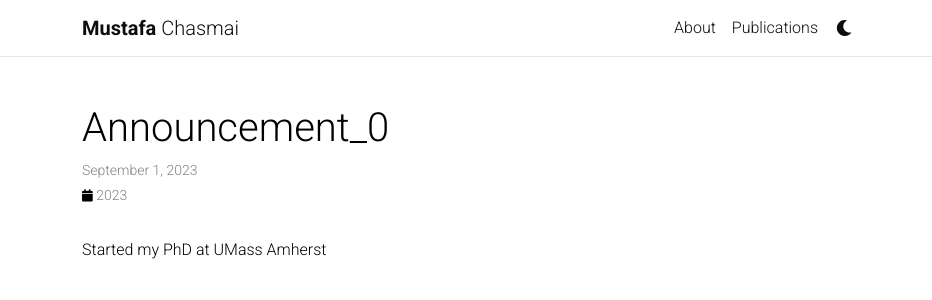
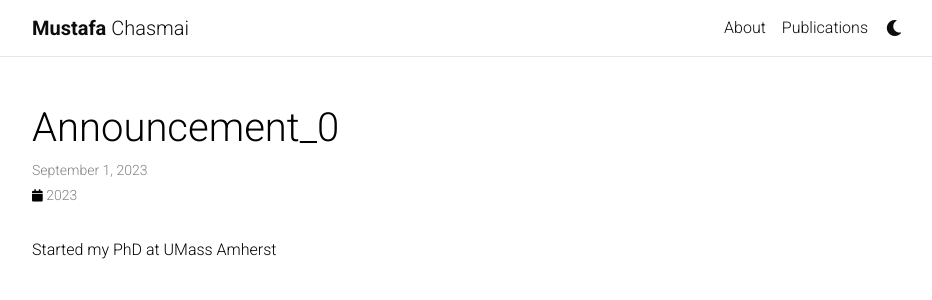
Before and after one commit to mustafa1728/mustafa1728.github.io, a Jekyll site: the page built from _news/announcement_0.md, in a window 1280 px wide. Shown: the top 300 px of the page, without its empty margins (173-1105 px from the left). Built offline with Jekyll 4.4.1, drawn with Linux system fonts in a browser that asks for light colours; full-size pictures stand in for the smaller copies a plugin makes; comment, search, counter and statistics services are not loaded; a style sheet for code colours, icons or effects is not loaded.

Commit message:
update metadata

```diff
--- a/_config.yml
+++ b/_config.yml
@@ -8,15 +8,13 @@
 last_name: Chasmai
 email: mustchasmai@gmail.com
 description: > # the ">" symbol means to ignore newlines until "footer_text:"
-  A simple, whitespace theme for academics. Based on [*folio](https://github.com/bogoli/-folio) design.
+  Personal website of Mustafa Chasmai.
 footer_text: >
-  Powered by <a href="https://jekyllrb.com/" target="_blank">Jekyll</a> with <a href="https://github.com/alshedivat/al-folio">al-folio</a> theme.
-  Hosted by <a href="https://pages.github.com/" target="_blank">GitHub Pages</a>.
-  Photos from <a href="https://unsplash.com" target="_blank">Unsplash</a>.
+  Website built with <a href="https://github.com/bogoli/-folio" target="_blank">al-folio</a> theme.
 keywords: jekyll, jekyll-theme, academic-website, portfolio-website  # add your own keywords or leave empty
 
 lang: en # the language of your site (for example: en, fr, cn, ru, etc.)
-icon: ☕️  # the emoji used as the favicon (alternatively, provide image name in /assets/img/)
+icon: /assets/img/umass_logo.png  # the emoji used as the favicon (alternatively, provide image name in /assets/img/)
 
 url: https://mustafa1728.github.io # the base hostname & protocol for your site
 #baseurl: /blog/ # the subpath of your site, e.g. /blog/
@@ -39,7 +37,7 @@
 footer_fixed: true
 
 # Dimensions
-max_width: 800px
+max_width: 900px
 
 # TODO: add layout settings (single page vs. multi-page)
 
```
Also changed, not shown: assets/img/umass_logo.png (added).
